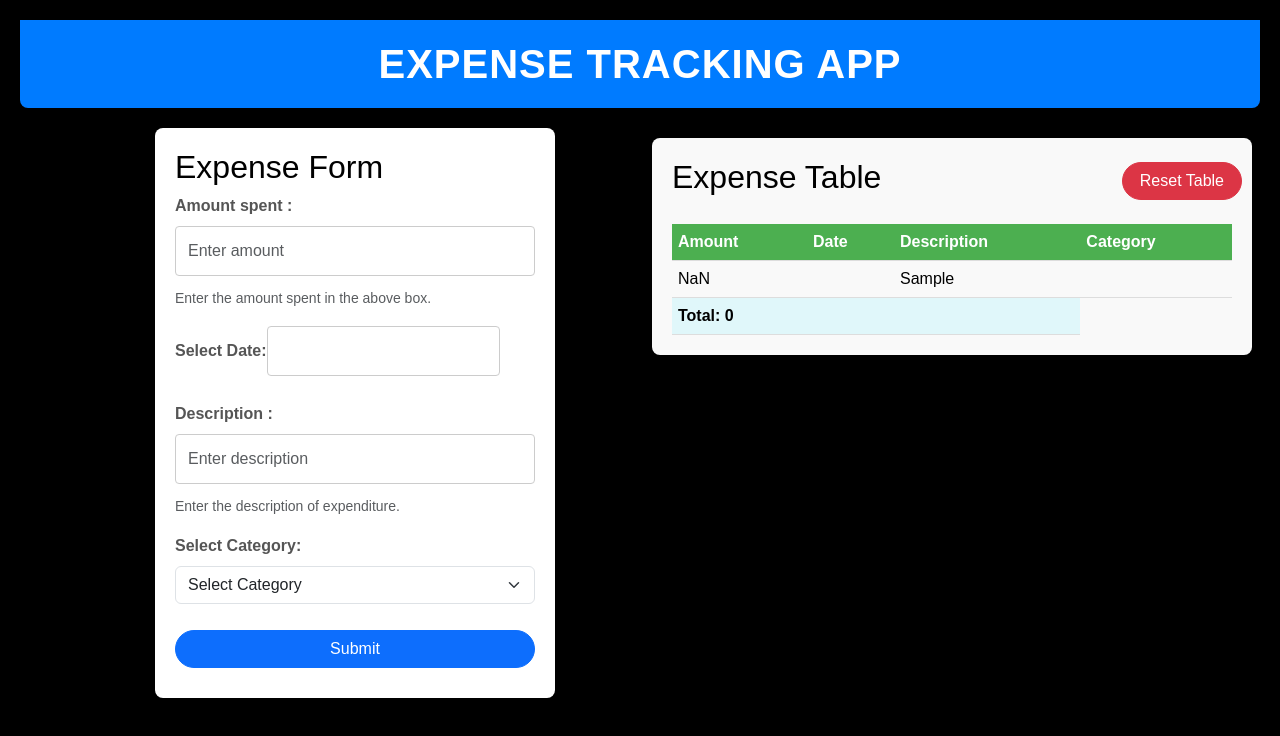
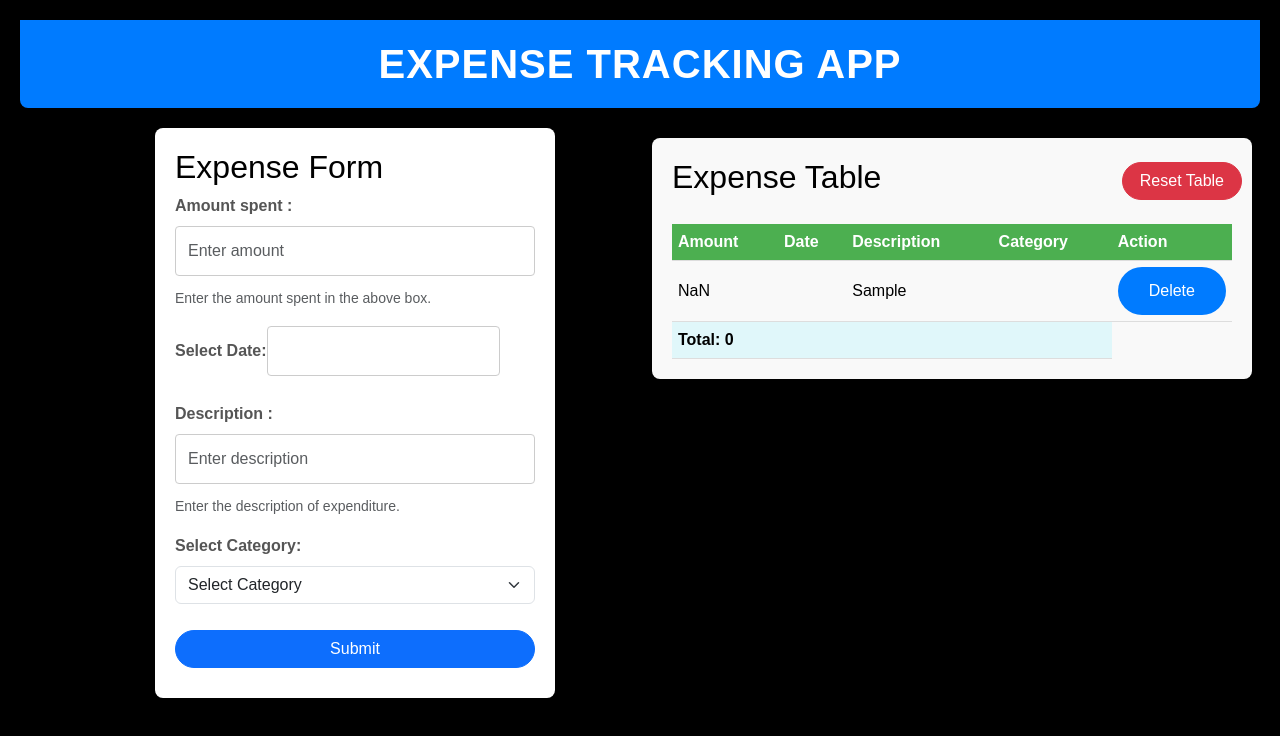
Before and after one commit to ADITYAPIMPALE11127/expense-tracker, a React (Create React App) app: page / in a window 1280 px wide. Both pictures are taken after typing "Sample", "Sample", "Sample" into the empty fields and a click on the button "Submit". Shown: the top 736 px of the page. Built offline with nearby package versions, Linux system fonts and the light colour scheme.

Commit message:
#5 delete button

```diff
--- a/src/App.js
+++ b/src/App.js
@@ -23,6 +23,12 @@ function App() {
 
     const addExpense = (expenseData) => {
         const updatedEntries = [...expenseEntries, expenseData];
+        setExpenseEntries(updatedEntries);
+        localStorage.setItem('expenseData', JSON.stringify(updatedEntries));
+    };
+
+    const handleDeleteEntry = (indexToRemove) => {
+        const updatedEntries = expenseEntries.filter((_, index) => index !== indexToRemove);
         setExpenseEntries(updatedEntries);
         localStorage.setItem('expenseData', JSON.stringify(updatedEntries));
     };
@@ -53,7 +59,11 @@ function App() {
                         <ExpenseForm addExpense={addExpense} />
                     </div>
                     <div className="col-12 col-md-6">
-                        <ExpenseTable expenseEntries={expenseEntries} onReset={handleReset} />
+                        <ExpenseTable
+                            expenseEntries={expenseEntries}
+                            onReset={handleReset}
+                            onDelete={handleDeleteEntry} // Pass the delete handler
+                        />
                     </div>
                 </div>
             </div>
--- a/src/components/ExpenseTable.jsx
+++ b/src/components/ExpenseTable.jsx
@@ -2,7 +2,7 @@ import React from 'react';
 import ResetTableButton from './ResetTableButton';
 import './ExpenseTable.css';
 
-function ExpenseTable({ expenseEntries, onReset }) {
+function ExpenseTable({ expenseEntries, onReset, onDelete }) { // Add onDelete prop
     const calculateTotalAmount = () => {
         return expenseEntries.reduce((total, entry) => total + (entry.amount || 0), 0);
     };
@@ -20,6 +20,7 @@ function ExpenseTable({ expenseEntries, onReset }) {
                         <th>Date</th>
                         <th>Description</th>
                         <th>Category</th>
+                        <th>Action</th> {/* Add a new column for actions */}
                     </tr>
                 </thead>
                 <tbody style={{color:'#000'}}>
@@ -29,10 +30,13 @@ function ExpenseTable({ expenseEntries, onReset }) {
                             <td>{entry.date}</td>
                             <td>{entry.description}</td>
                             <td>{entry.category}</td>
+                            <td>
+                                <button style={{borderRadius:30}} onClick={() => onDelete(index)}>Delete</button> {/* Add delete button */}
+                            </td>
                         </tr>
                     ))}
                     <tr>
-                        <td colSpan="3" className="total-row">
+                        <td colSpan="4" className="total-row"> {/* Adjust colSpan */}
                             Total: {calculateTotalAmount()}
                         </td>
                     </tr>
```
